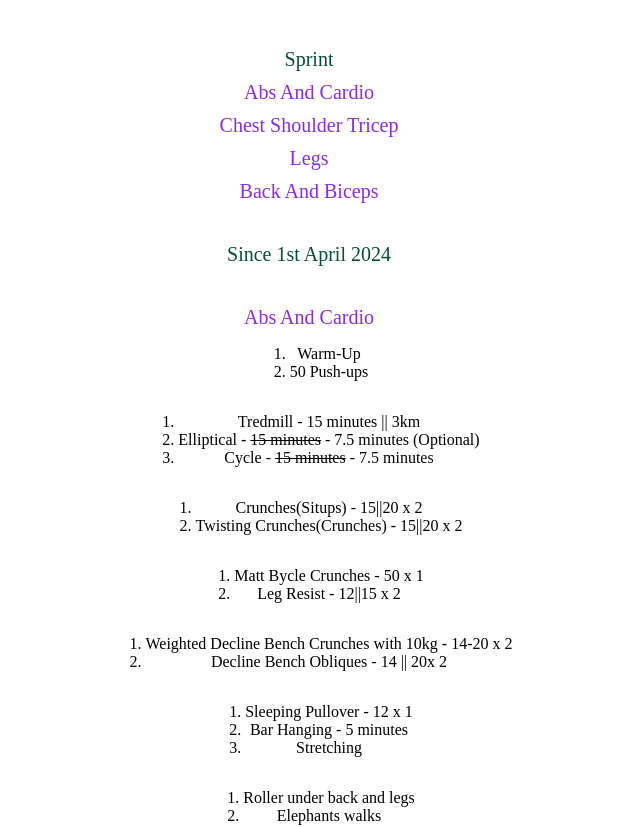
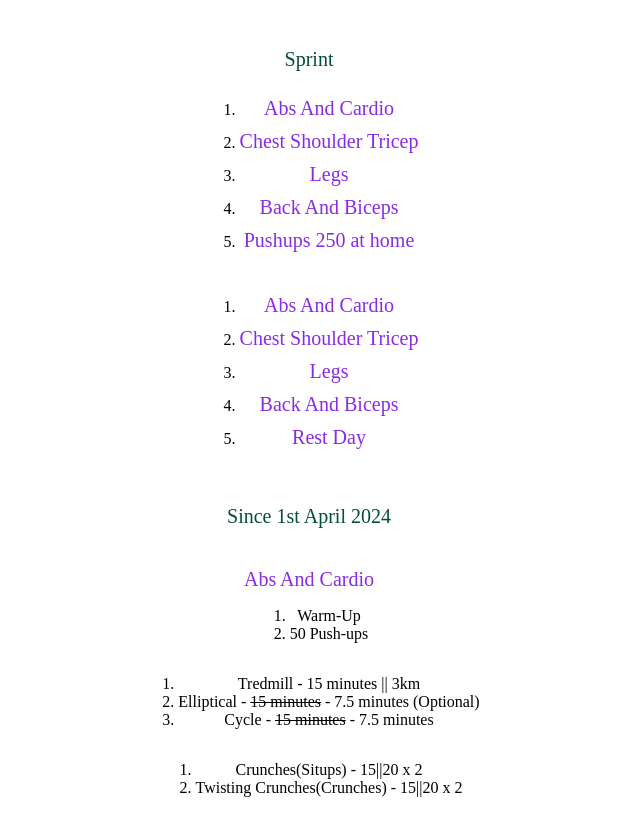
Before and after one commit to IlIIIlIIIlIlIlI/workout-plan, a React (Create React App) app: page / in a window 1280 px wide. Shown: the top 827 px of the page, without its empty margins (331-971 px from the left). Built offline with nearby package versions, Linux system fonts and the light colour scheme.

Commit message:
new plan

```diff
--- a/src/App.tsx
+++ b/src/App.tsx
@@ -9,10 +9,42 @@ function App() {
     <div>
       <div className='main'>
         <div className='date1'>Sprint</div>
-        <div className='date2'>Abs And Cardio</div>
-        <div className='date2'>Chest Shoulder Tricep</div>
-        <div className='date2'>Legs</div>
-        <div className='date2'>Back And Biceps</div>
+
+        <ol>
+          <li>
+            <div className='date2'>Abs And Cardio</div>
+          </li>
+          <li>
+            <div className='date2'>Chest Shoulder Tricep</div>
+          </li>
+          <li>
+            <div className='date2'>Legs</div>
+          </li>
+          <li>
+            <div className='date2'>Back And Biceps</div>
+          </li>
+          <li>
+            <div className='date2'>Pushups 250 at home</div>
+          </li>
+        </ol>
+
+        <ol>
+          <li>
+            <div className='date2'>Abs And Cardio</div>
+          </li>
+          <li>
+            <div className='date2'>Chest Shoulder Tricep</div>
+          </li>
+          <li>
+            <div className='date2'>Legs</div>
+          </li>
+          <li>
+            <div className='date2'>Back And Biceps</div>
+          </li>
+          <li>
+            <div className='date2'>Rest Day</div>
+          </li>
+        </ol>
       </div>
       <AbsAndCardio />
 
```
